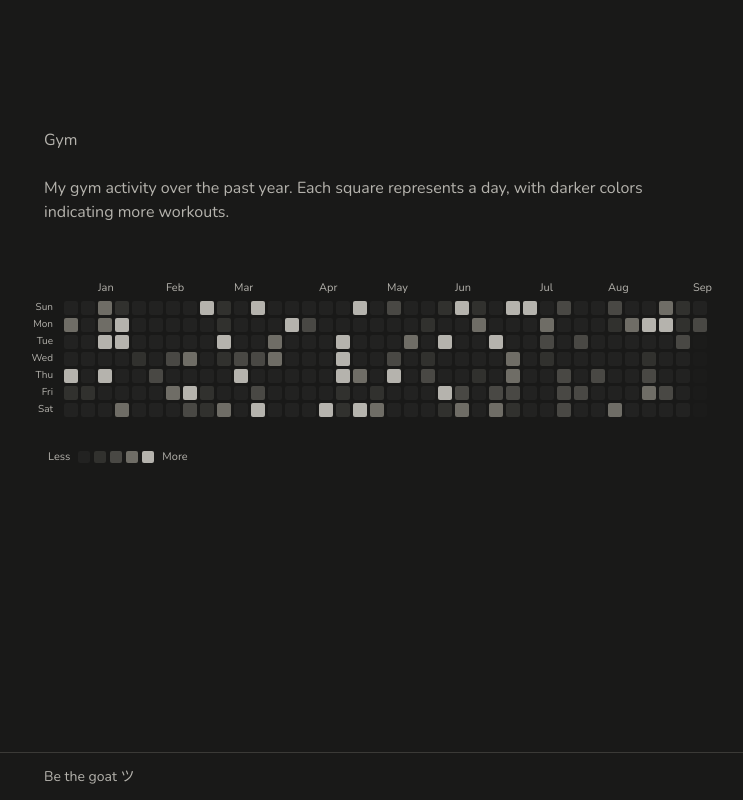
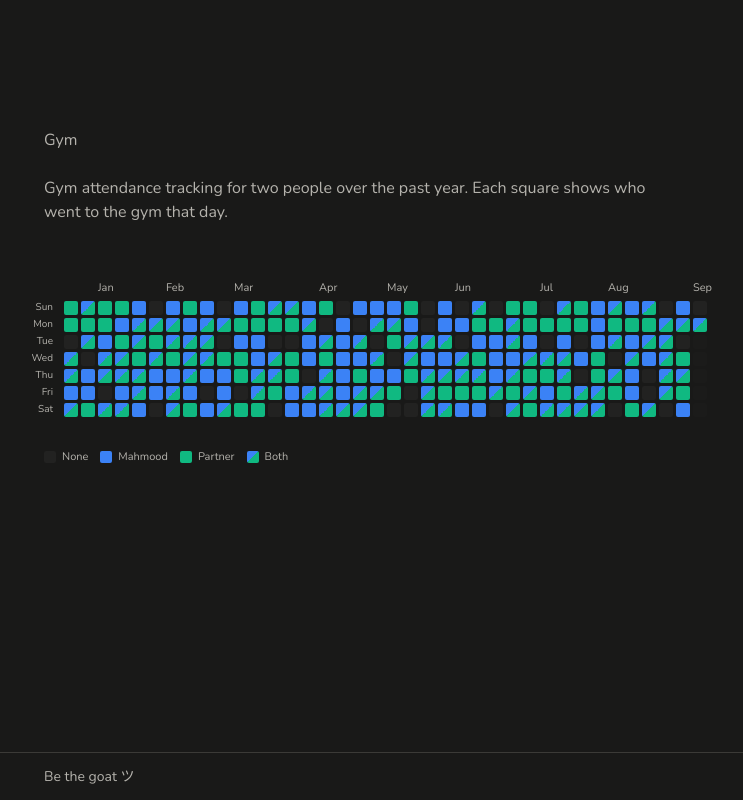
Before and after one commit to mahmood-saghrajooghi/personal-website, a Next.js app: page /gym in a window 1280 px wide. Shown: the whole page, without its empty margins (276-1019 px from the left). Built offline with nearby package versions, Linux system fonts and the light colour scheme.

Commit message:
use colors for different people

```diff
--- a/components/gym-graph/GymActivityGraph.tsx
+++ b/components/gym-graph/GymActivityGraph.tsx
@@ -3,15 +3,22 @@ import styles from './gym-graph.module.css';
 
 interface ActivityData {
   date: string;
-  count: number;
+  person1: boolean; // true if person 1 went to gym
+  person2: boolean; // true if person 2 went to gym
 }
 
 interface GymActivityGraphProps {
   data?: ActivityData[];
+  person1Name?: string;
+  person2Name?: string;
 }
 
-const GymActivityGraph: React.FC<GymActivityGraphProps> = ({ data = [] }) => {
-  const [hoveredCell, setHoveredCell] = useState<{ date: string; count: number } | null>(null);
+const GymActivityGraph: React.FC<GymActivityGraphProps> = ({
+  data = [],
+  person1Name = 'Person 1',
+  person2Name = 'Person 2'
+}) => {
+  const [hoveredCell, setHoveredCell] = useState<{ date: string; person1: boolean; person2: boolean } | null>(null);
   const [mousePosition, setMousePosition] = useState({ x: 0, y: 0 });
 
   // Generate weeks from January 1st of current year to today
@@ -47,16 +54,15 @@ const GymActivityGraph: React.FC<GymActivityGraphProps> = ({ data = [] }) => {
 
   // Create a map for quick lookup of activity data
   const activityMap = new Map(
-    data.map(d => [d.date, d.count])
+    data.map(d => [d.date, { person1: d.person1, person2: d.person2 }])
   );
 
-  // Get activity level (0-4) based on count
-  const getActivityLevel = (count: number): number => {
-    if (count === 0) return 0;
-    if (count === 1) return 1;
-    if (count === 2) return 2;
-    if (count === 3) return 3;
-    return 4; // 4 or more
+  // Get status class based on who went to gym
+  const getStatusClass = (person1: boolean, person2: boolean): string => {
+    if (person1 && person2) return 'both';
+    if (person1) return 'person1Only';
+    if (person2) return 'person2Only';
+    return 'none';
   };
 
   const formatDate = (date: Date): string => {
@@ -72,8 +78,8 @@ const GymActivityGraph: React.FC<GymActivityGraphProps> = ({ data = [] }) => {
     });
   };
 
-  const handleMouseEnter = (date: Date, count: number, event: React.MouseEvent) => {
-    setHoveredCell({ date: getDateDisplay(date), count });
+  const handleMouseEnter = (date: Date, person1: boolean, person2: boolean, event: React.MouseEvent) => {
+    setHoveredCell({ date: getDateDisplay(date), person1, person2 });
     setMousePosition({ x: event.clientX, y: event.clientY });
   };
 
@@ -139,17 +145,19 @@ const GymActivityGraph: React.FC<GymActivityGraphProps> = ({ data = [] }) => {
             <div key={weekIndex} className={styles.week}>
               {week.map((date, dayIndex) => {
                 const dateStr = formatDate(date);
-                const count = activityMap.get(dateStr) || 0;
-                const level = getActivityLevel(count);
+                const activity = activityMap.get(dateStr);
+                const person1 = activity?.person1 || false;
+                const person2 = activity?.person2 || false;
+                const statusClass = getStatusClass(person1, person2);
                 const isFuture = date > new Date();
 
                 return (
                   <div
                     key={dayIndex}
-                    className={`${styles.cell} ${styles[`level${level}`]} ${
+                    className={`${styles.cell} ${styles[statusClass]} ${
                       isFuture ? styles.future : ''
                     }`}
-                    onMouseEnter={(e) => !isFuture && handleMouseEnter(date, count, e)}
+                    onMouseEnter={(e) => !isFuture && handleMouseEnter(date, person1, person2, e)}
                     onMouseLeave={handleMouseLeave}
                   />
                 );
@@ -168,18 +176,36 @@ const GymActivityGraph: React.FC<GymActivityGraphProps> = ({ data = [] }) => {
           }}
         >
           <div className={styles.tooltipContent}>
-            <strong>{hoveredCell.count} workout{hoveredCell.count !== 1 ? 's' : ''}</strong>
+            <div className={styles.tooltipPerson}>
+              <span className={styles.person1Dot}></span>
+              {person1Name}: {hoveredCell.person1 ? '✓' : '✗'}
+            </div>
+            <div className={styles.tooltipPerson}>
+              <span className={styles.person2Dot}></span>
+              {person2Name}: {hoveredCell.person2 ? '✓' : '✗'}
+            </div>
             <div className={styles.tooltipDate}>{hoveredCell.date}</div>
           </div>
         </div>
       )}
 
       <div className={styles.legend}>
-        <span className={styles.legendText}>Less</span>
-        {[0, 1, 2, 3, 4].map((level) => (
-          <div key={level} className={`${styles.legendCell} ${styles[`level${level}`]}`} />
-        ))}
-        <span className={styles.legendText}>More</span>
+        <div className={styles.legendItem}>
+          <div className={`${styles.legendCell} ${styles.none}`} />
+          <span className={styles.legendText}>None</span>
+        </div>
+        <div className={styles.legendItem}>
+          <div className={`${styles.legendCell} ${styles.person1Only}`} />
+          <span className={styles.legendText}>{person1Name}</span>
+        </div>
+        <div className={styles.legendItem}>
+          <div className={`${styles.legendCell} ${styles.person2Only}`} />
+          <span className={styles.legendText}>{person2Name}</span>
+        </div>
+        <div className={styles.legendItem}>
+          <div className={`${styles.legendCell} ${styles.both}`} />
+          <span className={styles.legendText}>Both</span>
+        </div>
       </div>
     </div>
   );
--- a/components/gym-graph/gym-graph.module.css
+++ b/components/gym-graph/gym-graph.module.css
@@ -62,34 +62,28 @@
   border-radius: 2px;
   cursor: pointer;
   transition: all 100ms ease;
-  border: 1px solid transparent;
 }
 
 .cell:hover {
-  border: 1px solid var(--sand-8);
   transform: scale(1.1);
   z-index: 1;
 }
 
-/* Activity levels using your sand color palette */
-.level0 {
+/* Binary attendance states for two people */
+.none {
   background-color: var(--sand-3);
 }
 
-.level1 {
-  background-color: var(--sand-5);
+.person1Only {
+  background-color: #3b82f6; /* Blue for person 1 */
 }
 
-.level2 {
-  background-color: var(--sand-7);
+.person2Only {
+  background-color: #10b981; /* Green for person 2 */
 }
 
-.level3 {
-  background-color: var(--sand-9);
-}
-
-.level4 {
-  background-color: var(--sand-11);
+.both {
+  background: linear-gradient(135deg, #3b82f6 50%, #10b981 50%);
 }
 
 .future {
@@ -129,20 +123,52 @@
 .tooltipDate {
   font-size: 11px;
   opacity: 0.8;
-  margin-top: 2px;
+  margin-top: 4px;
+  padding-top: 4px;
+  border-top: 1px solid rgba(255, 255, 255, 0.2);
+}
+
+.tooltipPerson {
+  display: flex;
+  align-items: center;
+  gap: 6px;
+  margin: 2px 0;
+}
+
+.person1Dot {
+  width: 8px;
+  height: 8px;
+  border-radius: 50%;
+  background-color: #3b82f6; /* Blue for person 1 */
+  display: inline-block;
+}
+
+.person2Dot {
+  width: 8px;
+  height: 8px;
+  border-radius: 50%;
+  background-color: #10b981; /* Green for person 2 */
+  display: inline-block;
 }
 
 .legend {
   display: flex;
   align-items: center;
-  gap: 4px;
+  gap: 12px;
   margin-top: 16px;
   font-size: 11px;
   color: var(--sub-text-color);
+  flex-wrap: wrap;
+}
+
+.legendItem {
+  display: flex;
+  align-items: center;
+  gap: 6px;
 }
 
 .legendText {
-  margin: 0 4px;
+  white-space: nowrap;
 }
 
 .legendCell {
--- a/pages/gym.tsx
+++ b/pages/gym.tsx
@@ -7,18 +7,21 @@ const generateSampleData = () => {
   const data = [];
   const today = new Date();
 
-  // Generate random activity for the past year
+  // Generate random binary attendance for two people for the past year
   for (let i = 0; i < 365; i++) {
     const date = new Date(today);
     date.setDate(today.getDate() - i);
 
-    // Random workout count (0-5), with some days having no workouts
-    const count = Math.random() > 0.5 ? Math.floor(Math.random() * 5) : 0;
+    // Random binary attendance for each person (60% chance of going)
+    const person1Went = Math.random() > 0.4;
+    const person2Went = Math.random() > 0.4;
 
-    if (count > 0) {
+    // Only include days where at least one person went
+    if (person1Went || person2Went) {
       data.push({
         date: date.toISOString().split('T')[0],
-        count
+        person1: person1Went,
+        person2: person2Went
       });
     }
   }
@@ -39,13 +42,17 @@ export default function Gym() {
 
           <BlurIn>
             <p className='mb-8 color-sub'>
-              My gym activity over the past year. Each square represents a day,
-              with darker colors indicating more workouts.
+              Gym attendance tracking for two people over the past year.
+              Each square shows who went to the gym that day.
             </p>
           </BlurIn>
 
           <BlurIn>
-            <GymActivityGraph data={gymData} />
+            <GymActivityGraph
+              data={gymData}
+              person1Name="Mahmood"
+              person2Name="Partner"
+            />
           </BlurIn>
         </article>
       </div>
```
